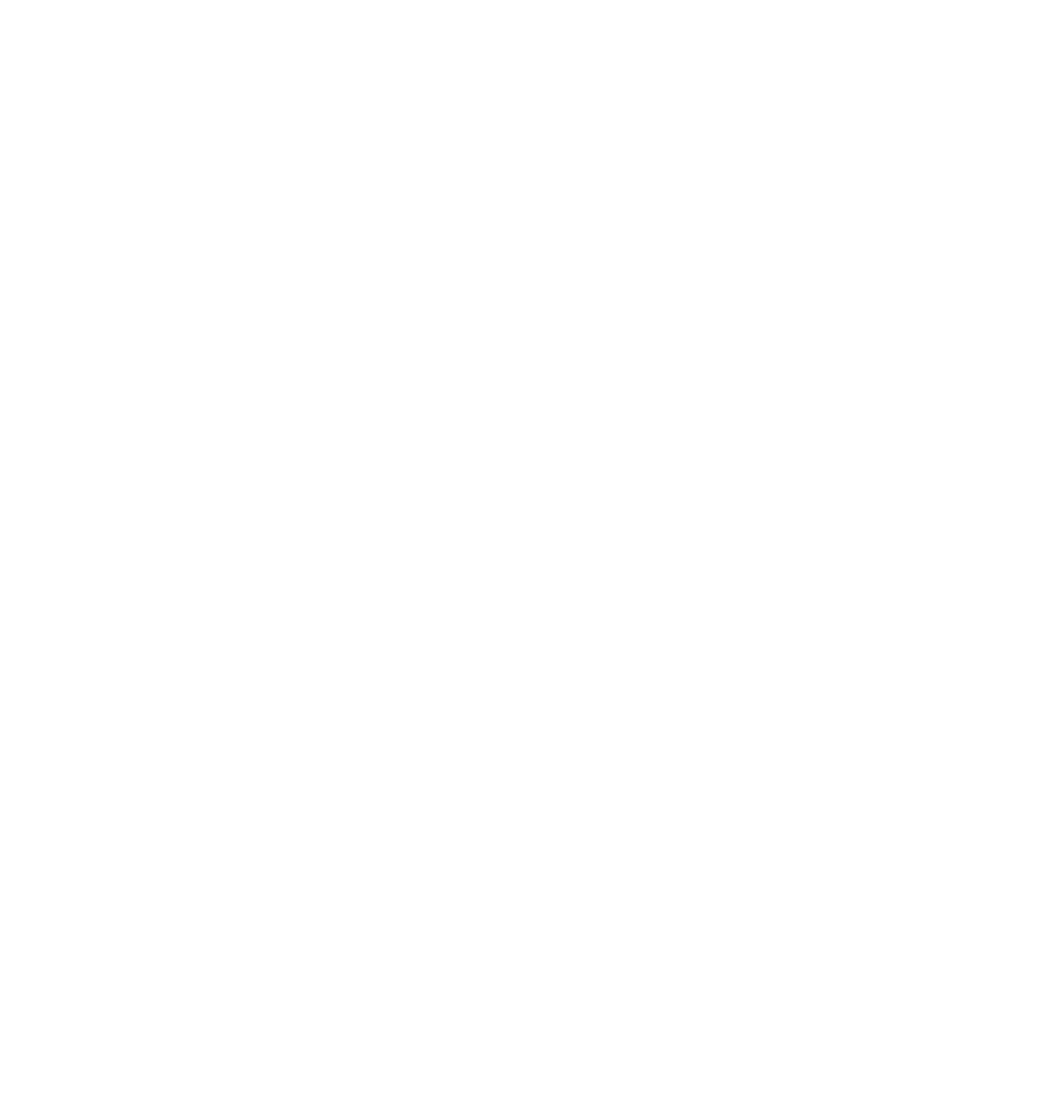
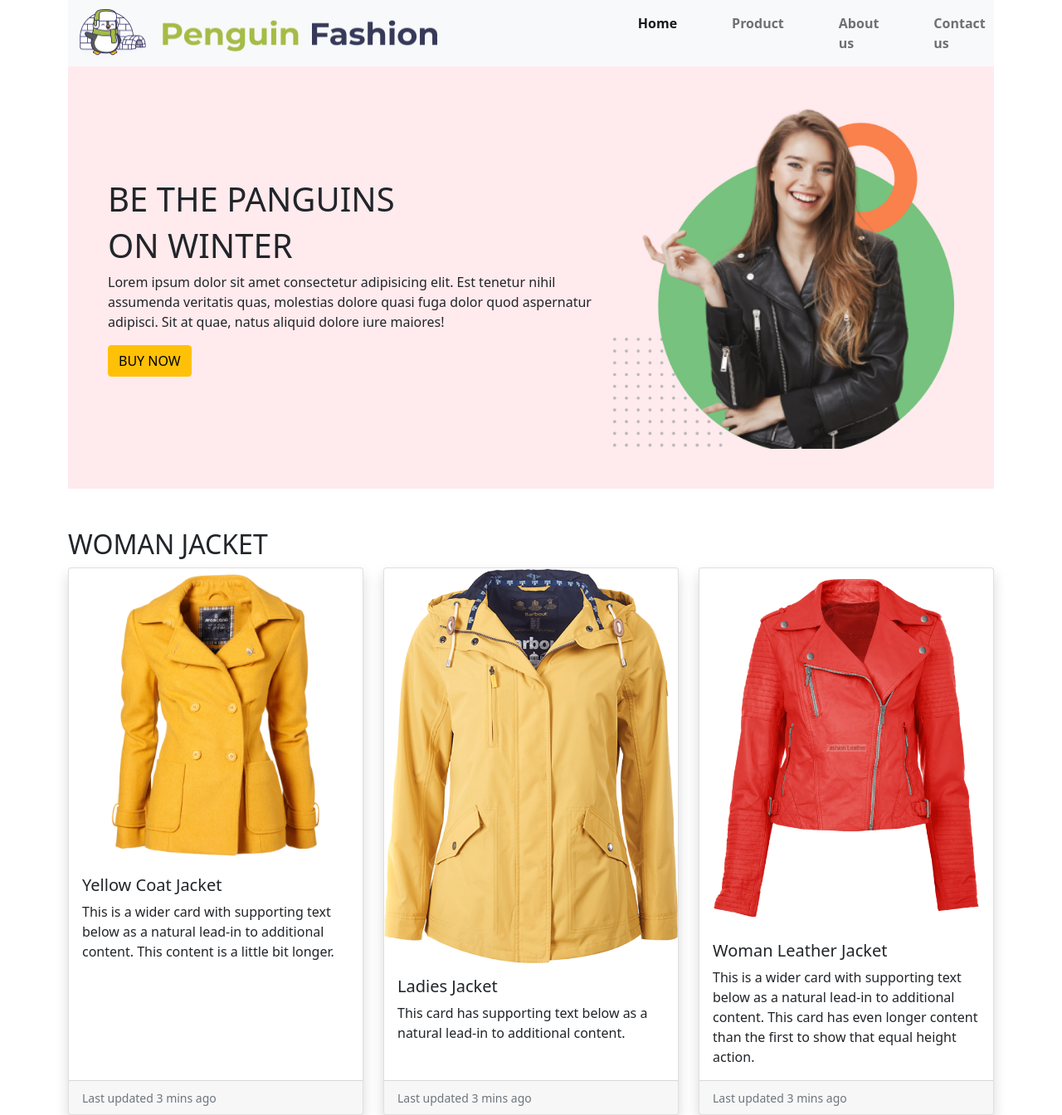
Before and after one commit to KaziTania/responsive-assignment, a plain HTML site: page index.html in a window 1280 px wide. Shown: the whole page at 83% size. Before the commit the page ends 800 px from the top, so only its background shows below. Drawn offline with Linux system fonts and the light colour scheme.

Commit message:
first section done

```diff
--- a/css/style.css
+++ b/css/style.css
@@ -0,0 +1,15 @@
+.logo{
+    margin-right: 230px;
+    width: 40%;
+}
+.headline{
+    margin-right: 50px;
+    font-weight: 700;
+    color: black;
+}
+.first-section{
+    background-color: rgba(255, 182, 193, 0.288);
+}
+.row img{
+    width: 100%;
+}
--- a/index.html
+++ b/index.html
@@ -3,9 +3,90 @@
 <head>
     <meta charset="UTF-8">
     <meta name="viewport" content="width=device-width, initial-scale=1.0">
-    <title>Document</title>
+    <title>Penguin Fashion</title>
+    <link rel="stylesheet" href="css/style.css">
+    <link rel="stylesheet" href="css/bootstrap.min.css">
 </head>
 <body>
+    <header class=" container ">
+        <nav class="navbar navbar-expand-lg navbar-light bg-light d-flex bd-highlight navbar navbar-light" style="background-color: rgba(255, 182, 193, 0.288);">
+            <div class="container-fluid">
+              <img class="logo" src="images/Logo, Icon/Group 33072.png" alt="">
+              <button class="navbar-toggler" type="button" data-bs-toggle="collapse" data-bs-target="#navbarNavAltMarkup" aria-controls="navbarNavAltMarkup" aria-expanded="false" aria-label="Toggle navigation">
+                <span class="navbar-toggler-icon"></span>
+              </button>
+              <div class="collapse navbar-collapse" id="navbarNavAltMarkup">
+                <div class="navbar-nav">
+                  <a class="nav-link active headline" aria-current="page" href="#">Home</a>
+                  <a class="nav-link headline" href="#">Product</a>
+                  <a class="nav-link headline" href="#">About us</a>
+                  <a class="nav-link headline" href="#" tabindex="-1" aria-disabled="true">Contact us</a>
+                </div>
+              </div>
+            </div>
+          </nav>
 
+          <div id="carouselExampleSlidesOnly" class="carousel slide first-section" data-bs-ride="carousel">
+            <div class="carousel-inner">
+              <div class="carousel-item active">
+                  <div class="row d-flex align-items-center p-5">
+                      <div class="col-md-7">
+                          <h1>BE THE PANGUINS</h1>
+                          <h1> <span>ON WINTER</span></h1>
+                          <p>Lorem ipsum dolor sit amet consectetur adipisicing elit. Est tenetur nihil assumenda veritatis quas, molestias dolore quasi fuga dolor quod aspernatur adipisci. Sit at quae, natus aliquid dolore iure maiores!</p>
+                          <button class="btn btn-warning">BUY NOW</button>
+                      </div>
+                      <div class="col-md-5">
+                        <img src="images/section1.png" class="d-block w-100" alt="...">
+                      </div>
+                  </div>
+              </div>
+            </div>
+          </div>
+    </header>
+    <main class="container">
+        <section class="mt-5">
+            <h2>WOMAN JACKET</h2>
+            <div class="row row-cols-1 row-cols-md-3 g-4">
+                <div class="col">
+                  <div class="card h-100 shadow">
+                    <img src="images/yellow coat jacket.png" class="card-img-top" alt="...">
+                    <div class="card-body">
+                      <h5 class="card-title">Yellow Coat Jacket</h5>
+                      <p class="card-text">This is a wider card with supporting text below as a natural lead-in to additional content. This content is a little bit longer.</p>
+                    </div>
+                    <div class="card-footer">
+                      <small class="text-muted">Last updated 3 mins ago</small>
+                    </div>
+                  </div>
+                </div>
+                <div class="col">
+                  <div class="card h-100 shadow">
+                    <img src="images/ladies jacket.png" class="card-img-top" alt="...">
+                    <div class="card-body">
+                      <h5 class="card-title">Ladies Jacket</h5>
+                      <p class="card-text">This card has supporting text below as a natural lead-in to additional content.</p>
+                    </div>
+                    <div class="card-footer">
+                      <small class="text-muted">Last updated 3 mins ago</small>
+                    </div>
+                  </div>
+                </div>
+                <div class="col">
+                  <div class="card h-100 shadow">
+                    <img src="images/ladies leather jacket.png" class="card-img-top" alt="...">
+                    <div class="card-body">
+                      <h5 class="card-title">Woman Leather Jacket</h5>
+                      <p class="card-text">This is a wider card with supporting text below as a natural lead-in to additional content. This card has even longer content than the first to show that equal height action.</p>
+                    </div>
+                    <div class="card-footer">
+                      <small class="text-muted">Last updated 3 mins ago</small>
+                    </div>
+                  </div>
+                </div>
+              </div>
+        </section>
+    </main>
+    <script src="js/bootstrap.min.js"></script>
 </body>
 </html>
```
Also changed, not shown: images/Logo, Icon/penguin.png (added), images/ladies jacket.png (renamed from images/PngItem_2597366 1.png), images/ladies leather jacket.png (renamed from images/image 15.png), images/section1.png (added), images/yellow coat jacket.png (renamed from images/SeekPng 1.png).
